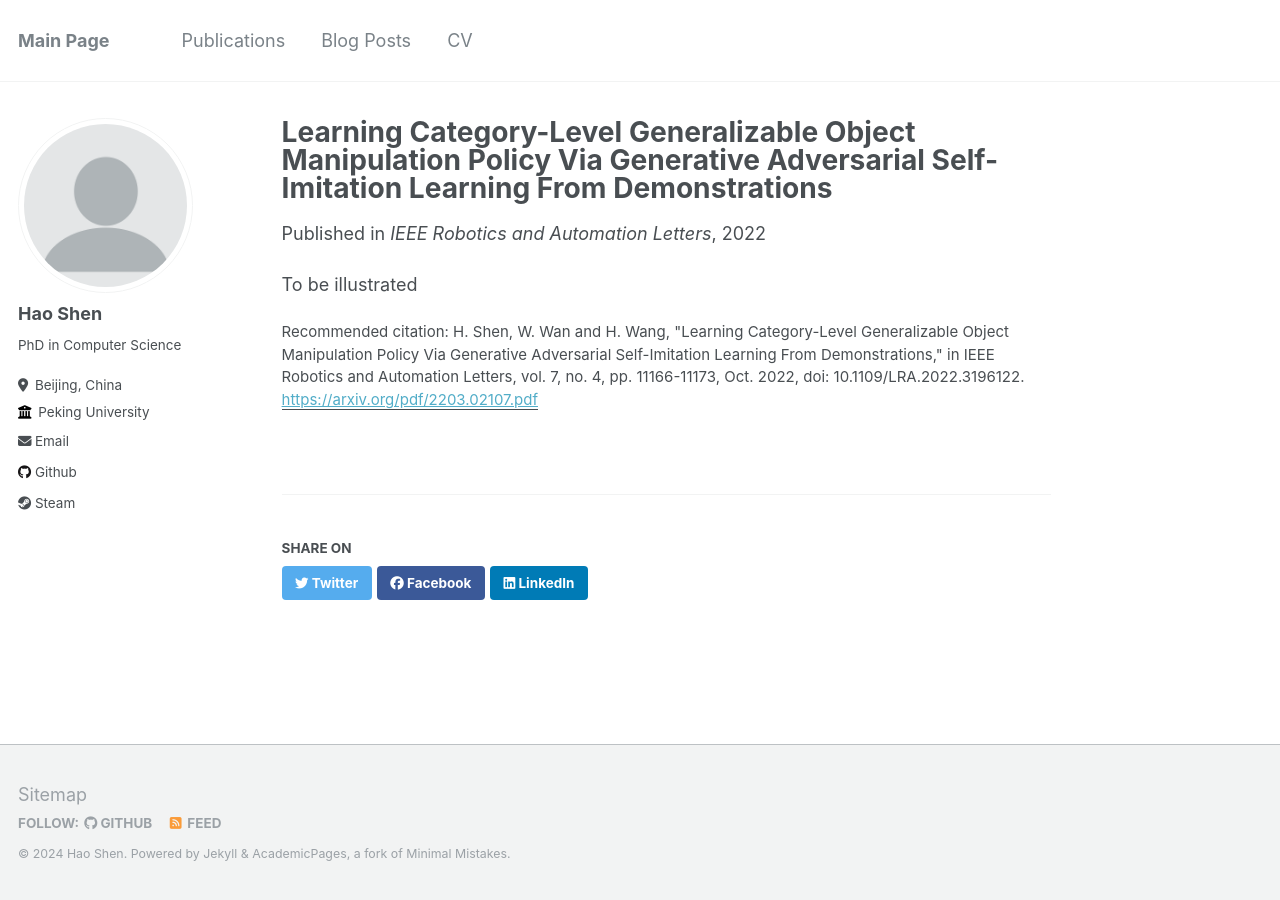
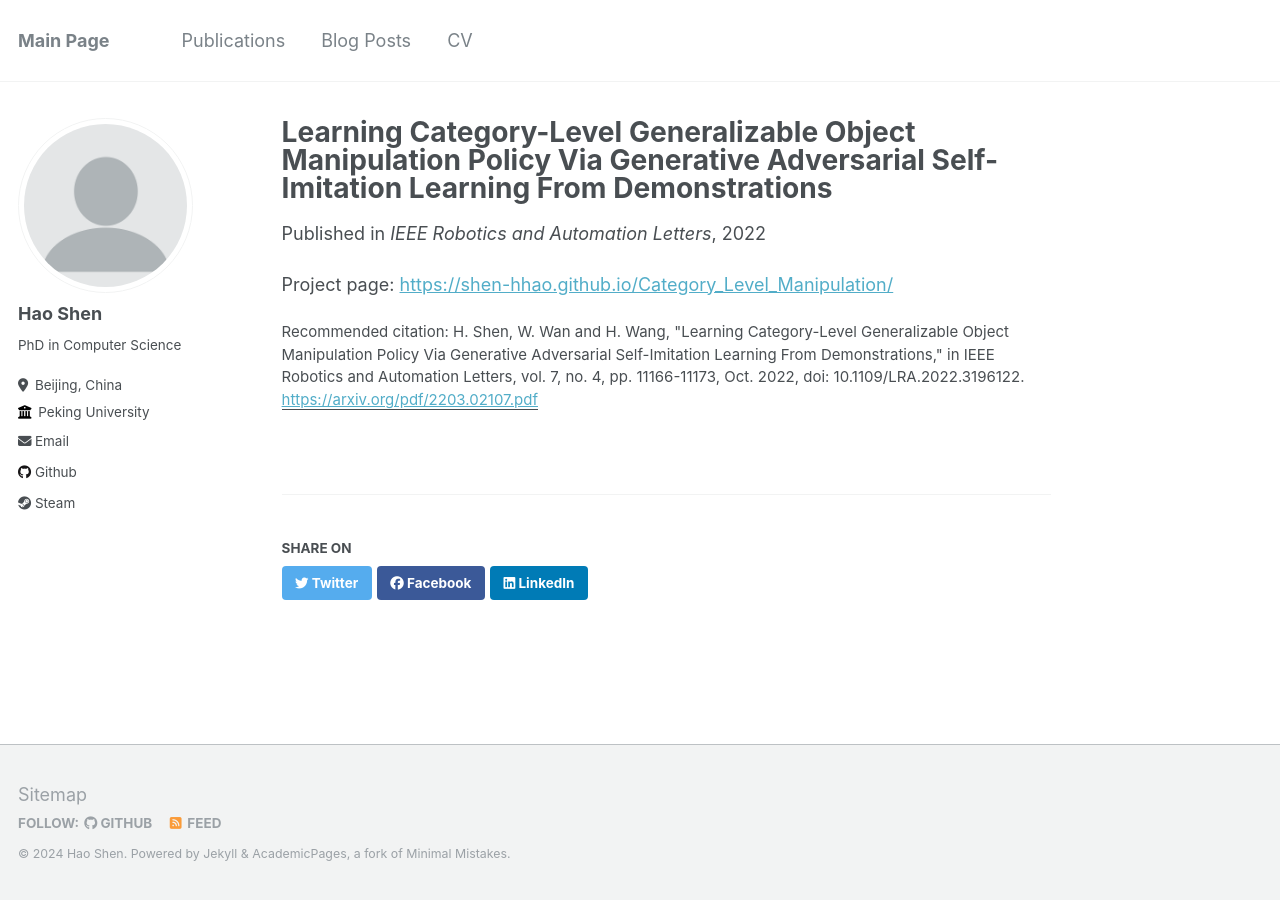
Before and after one commit to shen-hhao/shen-hhao.github.io, a Jekyll site: the page built from _publications/2022-08-03-learning-category-level.md, in a window 1280 px wide. Built offline with Jekyll 4.4.1, drawn with Linux system fonts in a browser that asks for light colours.

Commit message:
Update 2022-08-03-learning-category-level.md

```diff
--- a/_publications/2022-08-03-learning-category-level.md
+++ b/_publications/2022-08-03-learning-category-level.md
@@ -9,4 +9,4 @@ paperurl: 'https://arxiv.org/pdf/2203.02107.pdf'
 citation: 'H. Shen, W. Wan and H. Wang, "Learning Category-Level Generalizable Object Manipulation Policy Via Generative Adversarial Self-Imitation Learning From Demonstrations," in IEEE Robotics and Automation Letters, vol. 7, no. 4, pp. 11166-11173, Oct. 2022, doi: 10.1109/LRA.2022.3196122.'
 ---
 
-To be illustrated
+Project page: [https://shen-hhao.github.io/Category_Level_Manipulation/](https://shen-hhao.github.io/Category_Level_Manipulation/)
```
